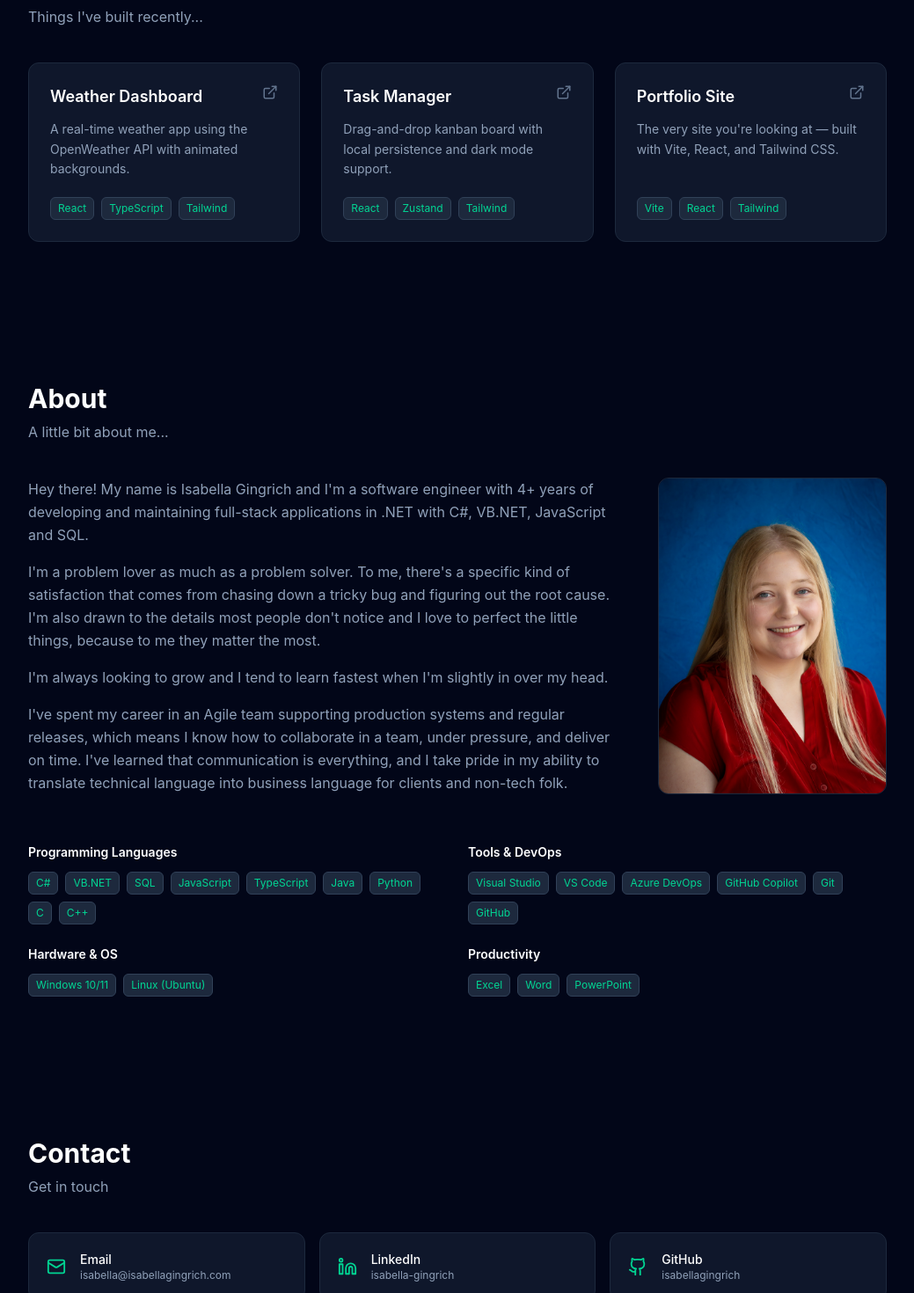
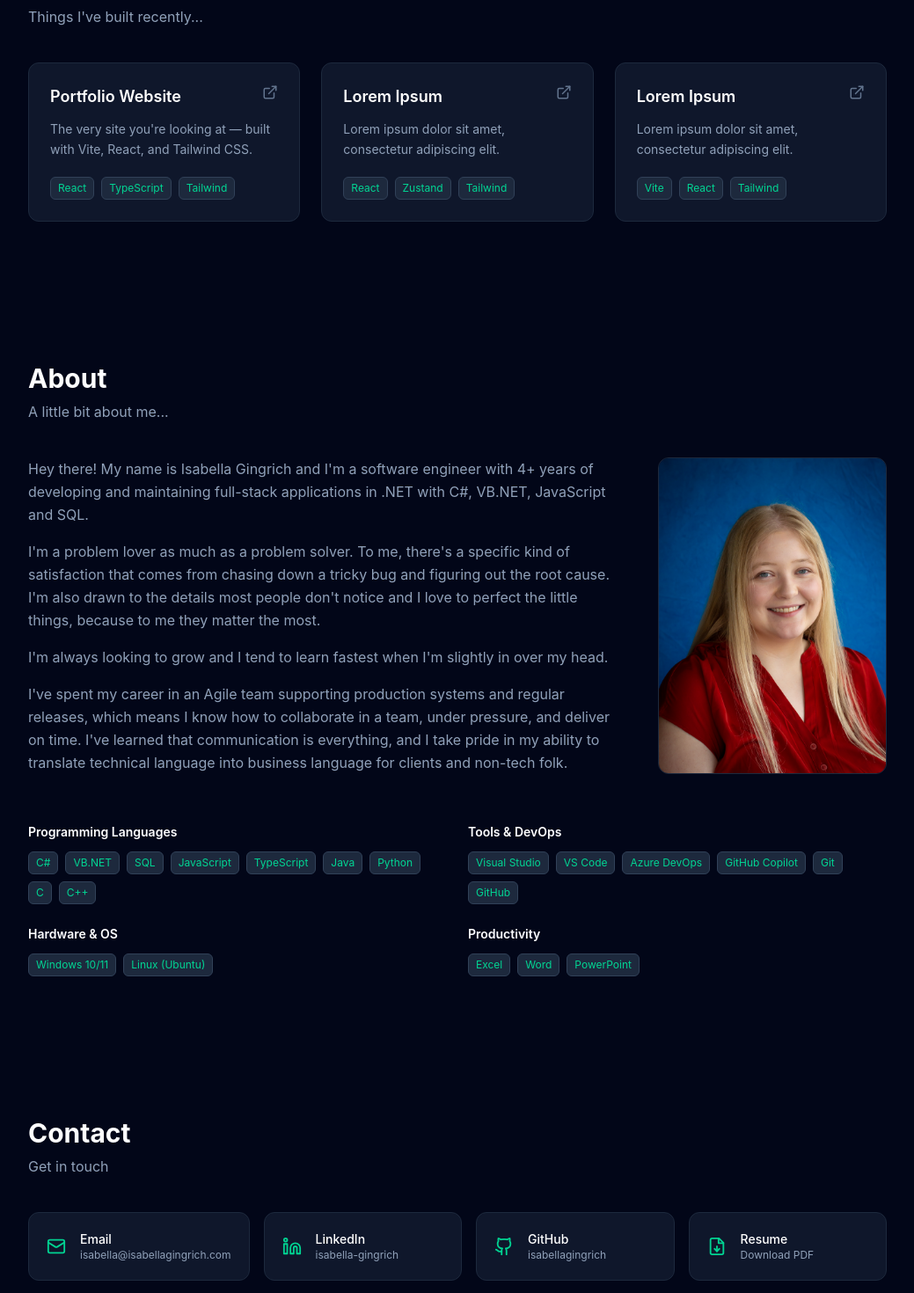
Before and after one commit to isabellagingrich/isabellagingrich.github.io, a React (Vite) app: page / in a window 1280 px wide. Shown: the part 1400-2870 px from the top of the page at 88% size, without its empty margins (120-1159 px from the left). Built offline with nearby package versions, Linux system fonts and the light colour scheme.

Commit message:
added resume

```diff
--- a/src/App.tsx
+++ b/src/App.tsx
@@ -3,6 +3,7 @@ import ProjectCard from "./components/ProjectCard.tsx";
 import WorkExperienceCard from "./components/WorkExperienceCard.tsx";
 import Navbar from "./components/Navbar.tsx";
 import profilePhoto from "./assets/IsabellaGingrich.JPG";
+import resumePdf from "./assets/Resume.pdf";
 
 const bioParagraphs = [
   "Hey there! My name is Isabella Gingrich and I'm a software engineer with 4+ years of developing and maintaining full-stack applications in .NET with C#, VB.NET, JavaScript and SQL.",
@@ -36,20 +37,20 @@ const experience = [
 
 const projects = [
   {
-    title: "Weather Dashboard",
-    description: "A real-time weather app using the OpenWeather API with animated backgrounds.",
+    title: "Portfolio Website",
+    description: "The very site you're looking at — built with Vite, React, and Tailwind CSS.",
     tags: ["React", "TypeScript", "Tailwind"],
-    link: "https://github.com",
+    link: "https://www.isabellagingrich.com/",
   },
   {
-    title: "Task Manager",
-    description: "Drag-and-drop kanban board with local persistence and dark mode support.",
+    title: "Lorem Ipsum",
+    description: "Lorem ipsum dolor sit amet, consectetur adipiscing elit.",
     tags: ["React", "Zustand", "Tailwind"],
     link: "https://github.com",
   },
   {
-    title: "Portfolio Site",
-    description: "The very site you're looking at — built with Vite, React, and Tailwind CSS.",
+    title: "Lorem Ipsum",
+    description: "Lorem ipsum dolor sit amet, consectetur adipiscing elit.",
     tags: ["Vite", "React", "Tailwind"],
     link: "https://github.com",
   },
@@ -226,6 +227,25 @@ export default function App() {
               <p className="text-slate-400 text-xs">isabellagingrich</p>
             </div>
           </a>
+
+          <a
+            href={resumePdf}
+            download="Isabella_Gingrich_Resume.pdf"
+            className="group flex items-center gap-4 flex-1 bg-slate-900 border border-slate-800 rounded-xl p-5 hover:border-slate-600 transition-colors duration-200"
+          >
+            <span className="text-emerald-400 group-hover:text-emerald-300 transition-colors">
+              <svg xmlns="http://www.w3.org/2000/svg" width="22" height="22" viewBox="0 0 24 24" fill="none" stroke="currentColor" strokeWidth="2" strokeLinecap="round" strokeLinejoin="round">
+                <path d="M14.5 2H6a2 2 0 0 0-2 2v16a2 2 0 0 0 2 2h12a2 2 0 0 0 2-2V7.5L14.5 2z"/>
+                <polyline points="14 2 14 8 20 8"/>
+                <path d="M12 18v-6"/>
+                <path d="m9 15 3 3 3-3"/>
+              </svg>
+            </span>
+            <div>
+              <p className="text-white text-sm font-medium">Resume</p>
+              <p className="text-slate-400 text-xs">Download PDF</p>
+            </div>
+          </a>
         </div>
       </section>
 
--- a/src/vite-env.d.ts
+++ b/src/vite-env.d.ts
@@ -4,3 +4,8 @@ declare module "*.JPG" {
   const src: string;
   export default src;
 }
+
+declare module "*.pdf" {
+  const src: string;
+  export default src;
+}
```
Also changed, not shown: 1 other file (tests, documents, lock files or other folders).
